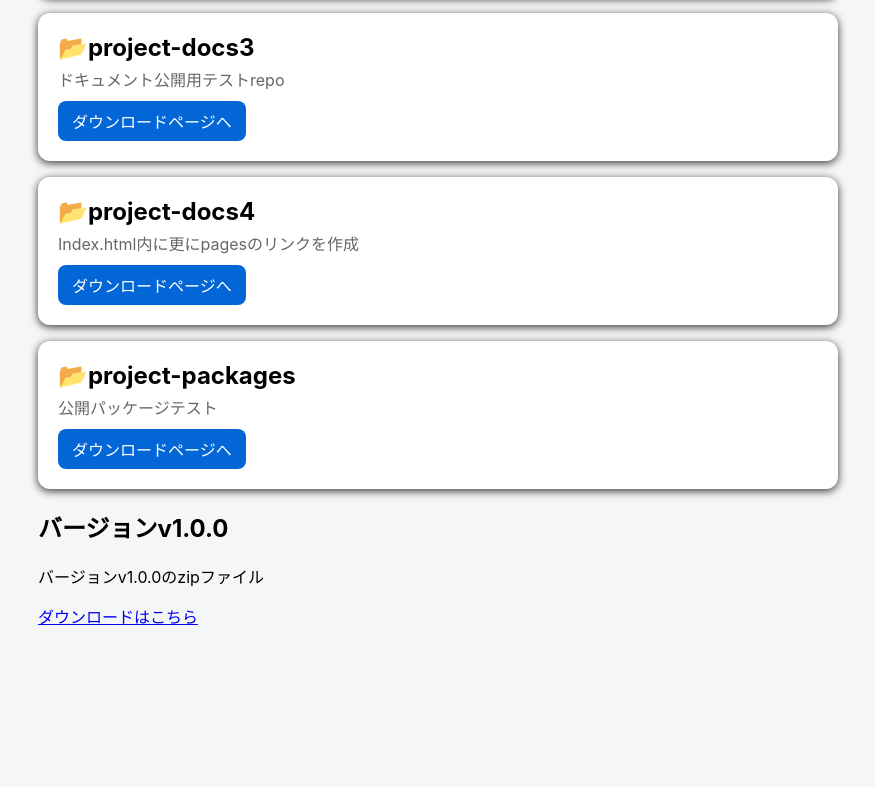
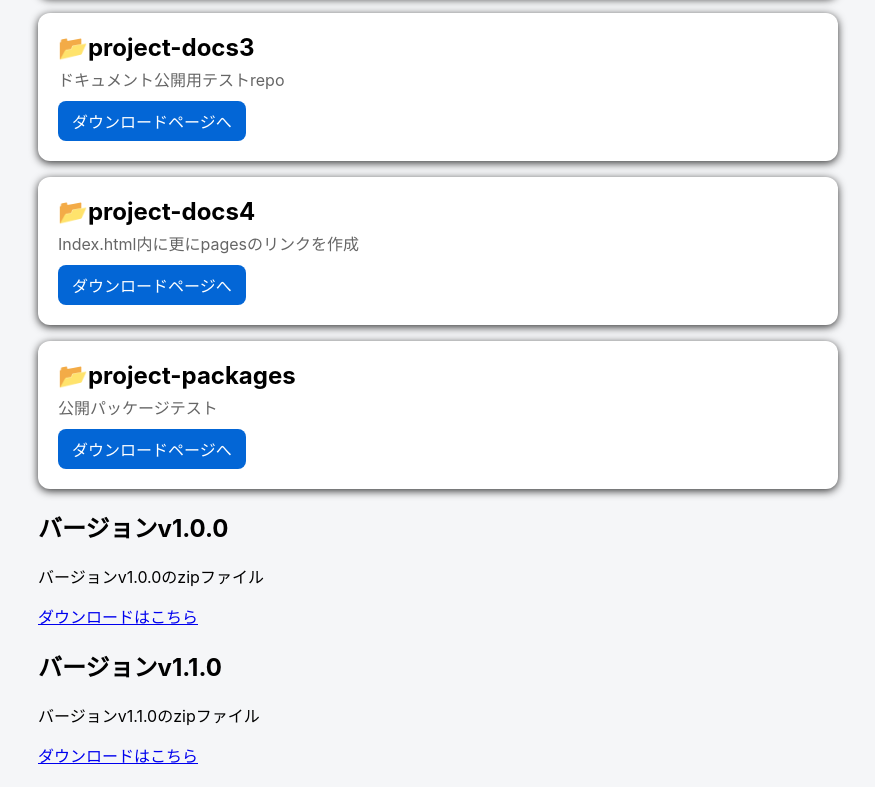
Before and after one commit to FEEL-TECH-TEST/portal-site, a plain HTML site: page index.html in a window 1280 px wide. Shown: the part 588-1375 px from the top of the page, without its empty margins (202-1077 px from the left). Before the commit the page ends 1236 px from the top, so only its background shows below. Drawn offline with Linux system fonts and the light colour scheme.

Commit message:
Add section for version 1.1.0 in index.html

```diff
--- a/index.html
+++ b/index.html
@@ -96,6 +96,10 @@ h1{
         <h2>バージョンv1.0.0</h2>
         <p>バージョンv1.0.0のzipファイル</p>
         <a href="https://github.com/FEEL-TECH-TEST/Organization_repo_test/releases/">ダウンロードはこちら</a>
-</div>
     </dev>
+    <div>
+        <h2>バージョンv1.1.0</h2>
+        <p>バージョンv1.1.0のzipファイル</P>
+        <a href="https://github.com/FEEL-TECH-TEST/Organization_repo_test2/releases">ダウンロードはこちら</a>
+    </div>
     </div></body></html>
```
